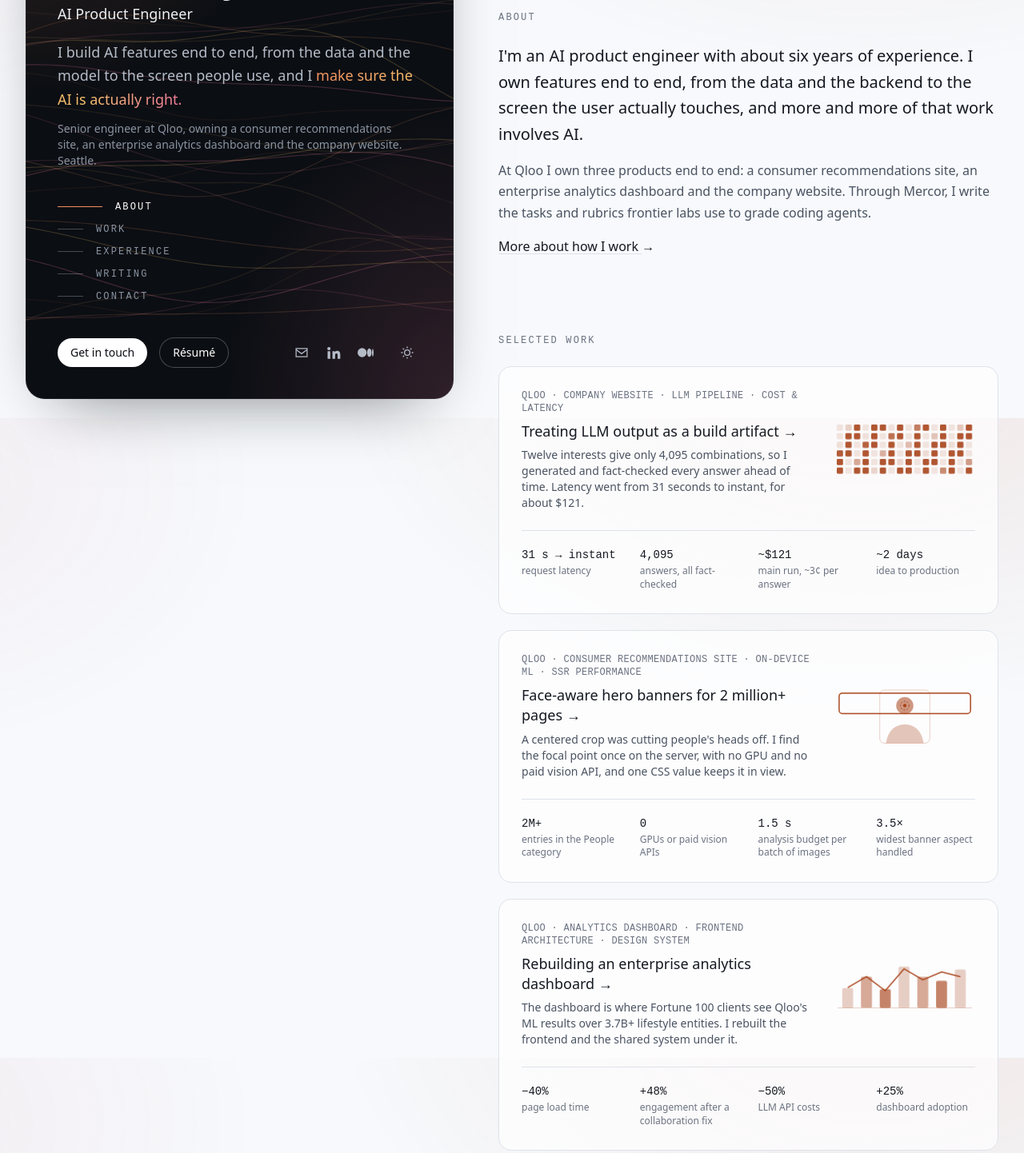
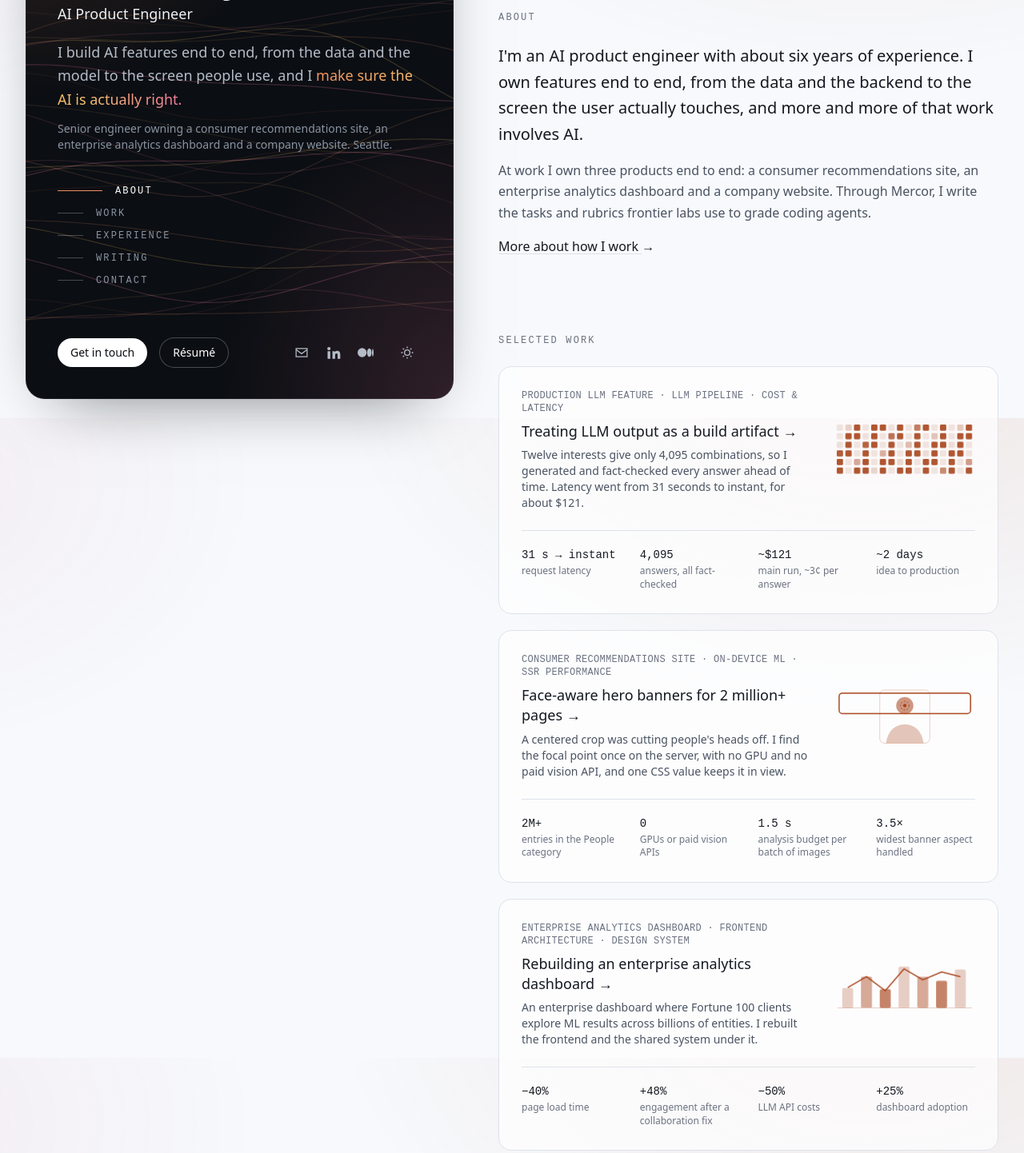
Before and after one commit to Rubick1997/3d-portfolio, an Astro site: page / in a window 1280 px wide. Shown: the part 277-1719 px from the top of the page at 80% size. Built offline with nearby package versions, Linux system fonts and the light colour scheme; Astro itself is replaced by a stand-in of ours; animation ran at ten frames a second.

Commit message:
Reduce employer exposure: Qloo only in Experience, no exec conversations
Drop the Qloo label from case studies, hero, about copy and meta
description; remove CPO/CEO conversations; Qloo experience row links the
dashboard case study instead of the article-backed one.

Co-Authored-By: Claude Opus 5.5 <noreply@anthropic.com>

```diff
--- a/src/data/profile.ts
+++ b/src/data/profile.ts
@@ -7,7 +7,7 @@ export const site = {
   name: "Rustam Kolumbayev",
   title: "Rustam Kolumbayev, AI Product Engineer",
   description:
-    "AI product engineer. I build AI features end to end, and make sure the AI is actually right. Senior engineer at Qloo, based in Seattle.",
+    "AI product engineer. I build AI features end to end, and make sure the AI is actually right. Based in Seattle.",
 } as const;
 
 export const profile = {
@@ -16,13 +16,13 @@ export const profile = {
   positioning:
     "I build AI features end to end, from the data and the model to the screen people use, and I make sure the AI is actually right.",
   subline:
-    "Senior engineer at Qloo, owning a consumer recommendations site, an enterprise analytics dashboard and the company website. Seattle.",
-  now: "Building AI features at Qloo and grading frontier coding agents for Mercor.",
+    "Senior engineer owning a consumer recommendations site, an enterprise analytics dashboard and a company website. Seattle.",
+  now: "Building production AI features and grading frontier coding agents for Mercor.",
   shortBio:
     "I'm an AI product engineer with about six years of experience. I own features end to end, from the data and the backend to the screen the user actually touches, and more and more of that work involves AI.",
   longBio: [
     "I'm an AI product engineer with about six years of experience. My strength is the layer where people meet the system, especially AI.",
-    "At Qloo I own three products end to end: a consumer recommendations site, an enterprise analytics dashboard and the company website.",
+    "At work I own three products end to end: a consumer recommendations site, an enterprise analytics dashboard and a company website.",
     "Through Mercor, I write coding tasks and rubrics that frontier labs use to train and grade coding agents, which taught me where agents fail and how they fake success.",
     "In my own pipelines, every sentence the model writes is fact-checked against real data before a user sees it.",
     "Before engineering, I earned a law degree. I write up my projects so other engineers can reuse them.",
@@ -112,12 +112,12 @@ export const experience: Role[] = [
     period: "Feb 2025 – Present",
     summary: "I own a consumer recommendations site, an enterprise analytics dashboard and the company website, end to end.",
     bullets: [
-      "Took an LLM personalization feature from a one-line idea to production in about two days: 31 s per request to an instant static file.",
+      "Cut LLM API costs by 50% with batch prompting.",
       "Rebuilt the analytics dashboard's frontend architecture for 40% faster page load.",
       "Led SOC 2 Type II compliance.",
     ],
     tags: ["Next.js", "TypeScript", "React", "D3.js", "LLMs"],
-    work: "llm-output-as-build-artifact",
+    work: "analytics-dashboard-rebuild",
   },
   {
     org: "Mercor",
--- a/src/data/work.ts
+++ b/src/data/work.ts
@@ -29,7 +29,7 @@ export const work: CaseStudy[] = [
   {
     slug: "llm-output-as-build-artifact",
     title: "Treating LLM output as a build artifact",
-    org: "Qloo · company website",
+    org: "Production LLM feature",
     kicker: "LLM pipeline · cost & latency",
     summary:
       "Twelve interests give only 4,095 combinations, so I generated and fact-checked every answer ahead of time. Latency went from 31 seconds to instant, for about $121.",
@@ -59,7 +59,7 @@ export const work: CaseStudy[] = [
     results: [
       "All 4,095 combinations shipped. The main run took ~53 minutes and cost ~$121, about 3 cents per combination and roughly a quarter of the original setup.",
       "Latency went from 31 seconds to instant.",
-      "One-line idea to production in about two days. The CPO and CEO signed off.",
+      "One-line idea to production in about two days.",
     ],
     failures: [
       "The main run finished 4,077 combinations. Of the last 18, 10 went through on retries. The other 8 kept failing because Jev flagged correct claims as overstated: the criteria never said that naming two signals together was allowed.",
@@ -77,7 +77,7 @@ export const work: CaseStudy[] = [
   {
     slug: "face-aware-hero-banners",
     title: "Face-aware hero banners for 2 million+ pages",
-    org: "Qloo · consumer recommendations site",
+    org: "Consumer recommendations site",
     kicker: "On-device ML · SSR performance",
     summary:
       "A centered crop was cutting people's heads off. I find the focal point once on the server, with no GPU and no paid vision API, and one CSS value keeps it in view.",
@@ -105,8 +105,8 @@ export const work: CaseStudy[] = [
     decision: {
       title: "Prototype instead of debating",
       body: [
-        "The CPO was skeptical. Their worries were that it would be slow, that it was an SEO risk, and that it would need an expensive Gemini setup.",
-        "I built a prototype in about a day and showed the pages side by side. The CPO then asked me to apply it to other categories and to present it to the company.",
+        "When a disagreement is about facts, a prototype settles it faster than a debate.",
+        "I built a prototype in about a day and showed the pages side by side.",
       ],
     },
     results: [
@@ -127,10 +127,10 @@ export const work: CaseStudy[] = [
   {
     slug: "analytics-dashboard-rebuild",
     title: "Rebuilding an enterprise analytics dashboard",
-    org: "Qloo · analytics dashboard",
+    org: "Enterprise analytics dashboard",
     kicker: "Frontend architecture · design system",
     summary:
-      "The dashboard is where Fortune 100 clients see Qloo's ML results over 3.7B+ lifestyle entities. I rebuilt the frontend and the shared system under it.",
+      "An enterprise dashboard where Fortune 100 clients explore ML results across billions of entities. I rebuilt the frontend and the shared system under it.",
     featured: true,
     metrics: [
       { value: "−40%", label: "page load time" },
@@ -139,7 +139,7 @@ export const work: CaseStudy[] = [
       { value: "+25%", label: "dashboard adoption" },
     ],
     problem: [
-      "The dashboard is where Fortune 100 clients see Qloo's ML results over 3.7B+ lifestyle entities.",
+      "The dashboard is where Fortune 100 clients explore ML results across billions of entities.",
       "Before the rebuild, a new panel type could take a week just to reach dev.",
     ],
     constraints: [],
@@ -262,7 +262,7 @@ export const moreWork: { title: string; body: string }[] = [
   },
   {
     title: "API evaluation tool for sales engineers",
-    body: "Started from a one-sentence CPO ask. V1's “AI buttons everywhere” were cut down to one workflow.",
+    body: "Started from a one-sentence request. V1's “AI buttons everywhere” were cut down to one workflow.",
   },
   {
     title: "SDG&E drone-inspection dashboard",
--- a/src/pages/index.astro
+++ b/src/pages/index.astro
@@ -130,8 +130,8 @@ const [lead, emphasis] = profile.positioning.split(/,? and I (?=make sure)/);
         <div class="space-y-4 text-muted">
           <p class="text-xl leading-relaxed text-text">{profile.shortBio}</p>
           <p>
-            At Qloo I own three products end to end: a consumer recommendations site, an enterprise analytics dashboard
-            and the company website. Through Mercor, I write the tasks and rubrics frontier labs use to grade coding
+            At work I own three products end to end: a consumer recommendations site, an enterprise analytics dashboard
+            and a company website. Through Mercor, I write the tasks and rubrics frontier labs use to grade coding
             agents.
           </p>
           <p><a href="/about" class="link group">More about how I work <Arrow /></a></p>
--- a/src/styles/global.css
+++ b/src/styles/global.css
@@ -7,7 +7,7 @@
 @import "@fontsource/ibm-plex-mono/500.css";
 
 /* Design tokens: color, type, space, radius. Same shape as the shared token library
-   I built at Qloo. Change a token here, and every component follows. */
+   I have built before. Change a token here, and every component follows. */
 :root {
   --color-bg: #f7f9fc;
   --color-surface: #ffffff;
```
